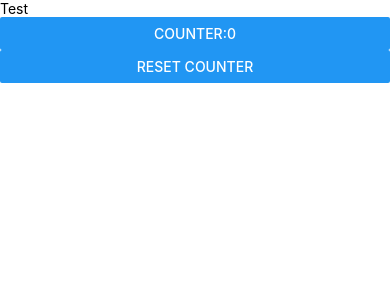
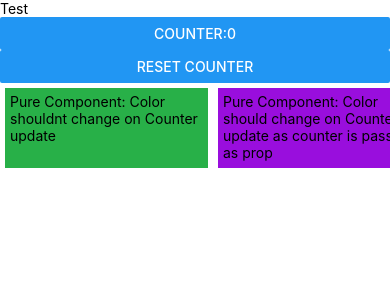
Before and after one commit to sameer-j/LearnRN, a React Native app: screen / in a window 390 px wide. Shown: the top 300 px of the page. Built offline with nearby package versions, Linux system fonts and the light colour scheme.

Commit message:
pure component testing

```diff
--- a/src/modules/card/index.js
+++ b/src/modules/card/index.js
@@ -0,0 +1,36 @@
+import { memo } from 'react';
+import { View, Text, StyleSheet } from 'react-native';
+
+const Card = ({ text, counter }) => {
+  return (
+    <View
+      style={[
+        styles.card,
+        {
+          backgroundColor: getRandomColor(),
+        },
+      ]}>
+      <Text>{text}</Text>
+    </View>
+  );
+};
+
+function getRandomColor() {
+  var letters = '0123456789ABCDEF';
+  var color = '#';
+  for (var i = 0; i < 6; i++) {
+    color += letters[Math.floor(Math.random() * 16)];
+  }
+  return color;
+}
+
+const styles = StyleSheet.create({
+  card: {
+    height: 80,
+    width: '20%',
+    margin: 5,
+    padding: 5,
+  },
+});
+
+export default memo(Card);
--- a/src/modules/learn/index.js
+++ b/src/modules/learn/index.js
@@ -1,18 +1,30 @@
 import { useState } from 'react';
-import { View, Text, Button } from 'react-native';
+import { View, Text, Button, ScrollView, StyleSheet } from 'react-native';
+import Card from '../card';
 
 const Learn = () => {
   const [counter, setCounter] = useState(0);
   return (
-    <View>
+    <View style={{ flex: 1 }}>
       <Text>Test</Text>
       <Button
         title={'Counter:' + counter}
         onPress={() => setCounter(counter + 1)}
       />
       <Button title="Reset Counter" onPress={() => setCounter(0)} />
+      <ScrollView horizontal style={styles.container}>
+        <Card text="Pure Component: Color shouldnt change on Counter update" />
+        <Card
+          text="Pure Component: Color should change on Counter update as counter is passed as prop"
+          counter={counter}
+        />
+      </ScrollView>
     </View>
   );
 };
 
+const styles = StyleSheet.create({
+  container: {},
+});
+
 export default Learn;
```
Also changed, not shown: 1 other file (tests, documents, lock files or other folders).
